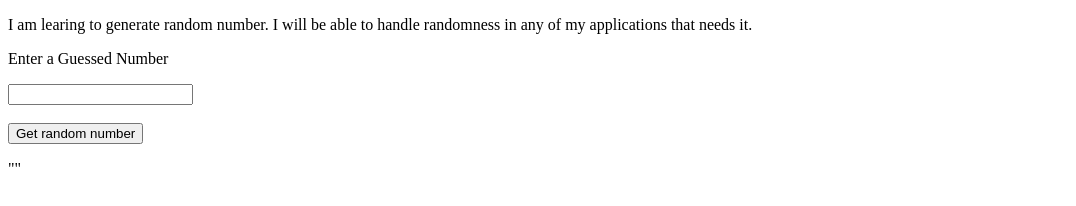
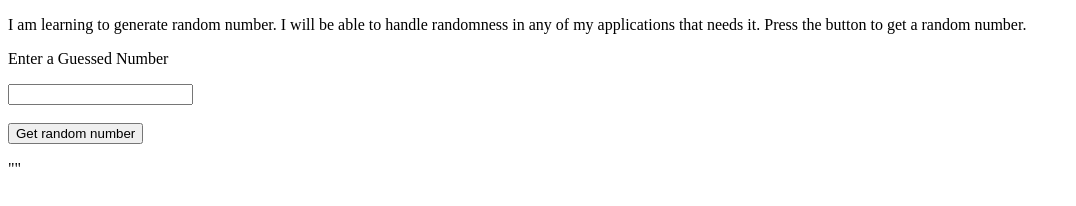
Before and after one commit to acciojob/Hot-or-Cold-Part-I-Hendrypoul, a website: page main.html in a window 1280 px wide. Shown: the whole page, without its empty margins (0-1076 px from the left). Drawn offline with Linux system fonts and the light colour scheme.

Commit message:
created a submission

```diff
--- a/main.html
+++ b/main.html
@@ -4,7 +4,7 @@
 </head>
 <body>
 	<!-- p tag -->
-	<p id="main">I am learing to generate random number. I will be able to handle randomness in any of my applications that needs it.</p>
+	<p id="main">I am learning to generate random number. I will be able to handle randomness in any of my applications that needs it. Press the button to get a random number.</p>
     <p id = "user">Enter a Guessed Number </p>
     <input id= "guess"></input><br><br>
 	<!-- button -->
```
